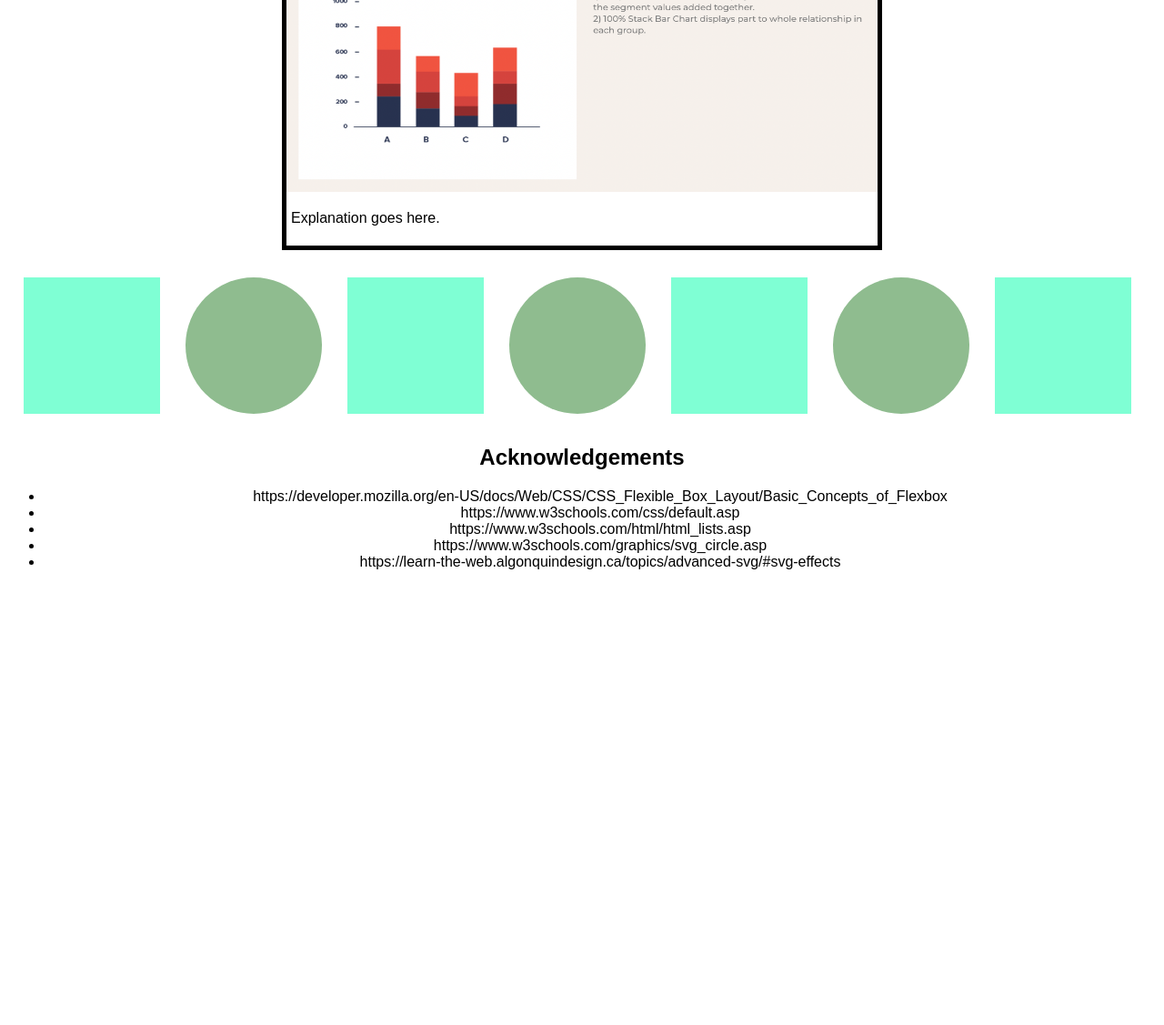
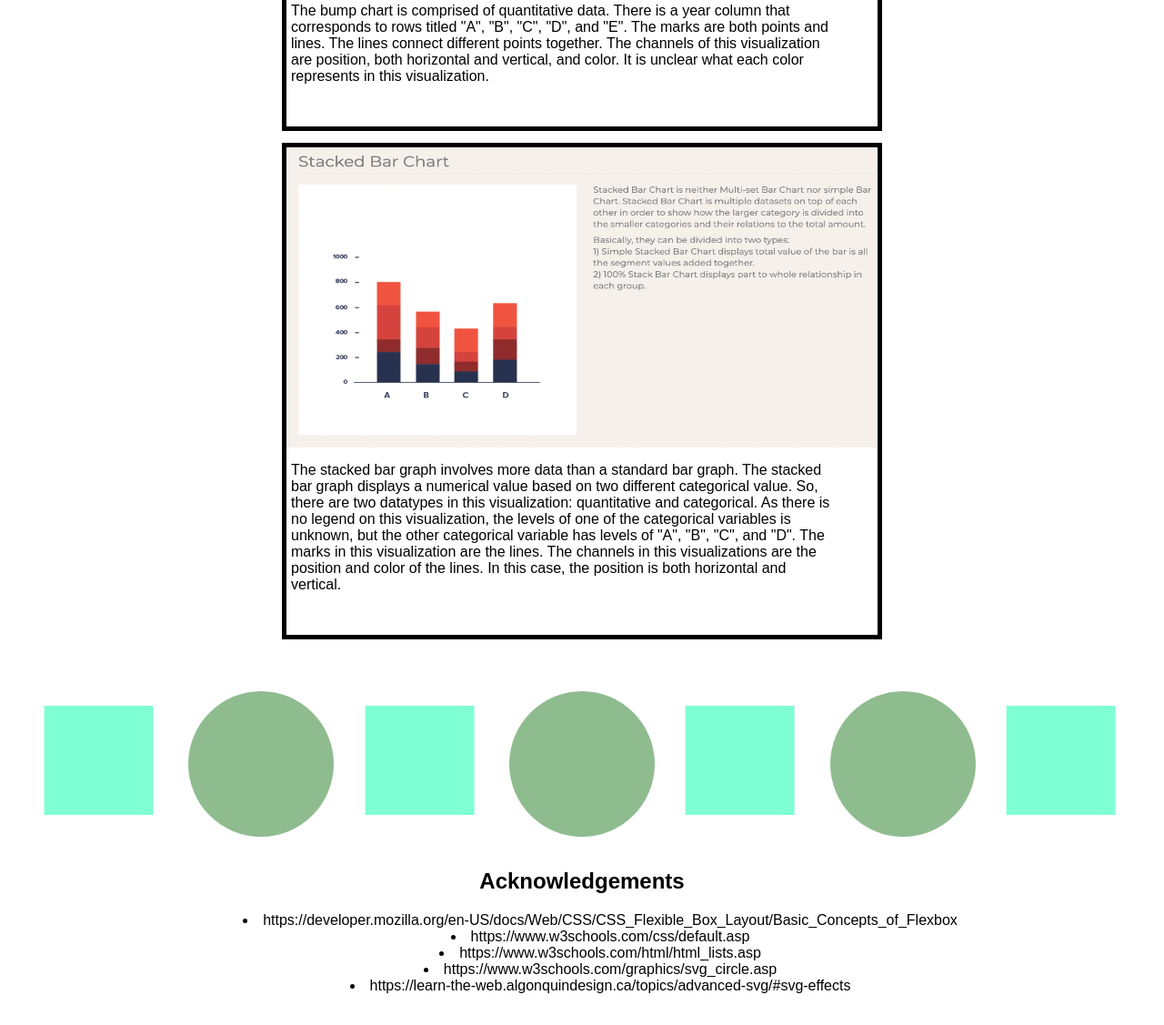
Before and after one commit to DS4200-S22/hw-03-vapid-visualizers, a plain HTML site: page index.html in a window 1280 px wide. Shown: the part 1401-2528 px from the top of the page at 91% size. Before the commit the page ends 2062 px from the top, so only its background shows below. Drawn offline with Linux system fonts and the light colour scheme.

Commit message:
fixed the shapes
now the shapes change w screen size + equally spaced

```diff
--- a/index.html
+++ b/index.html
@@ -20,70 +20,52 @@
 
     <div class="item">
         <img class="viz" src="img/mind_map.png" alt=""/>
-        <p> Explanation goes here.</p>
+        <p> The data type in this visualization is qualitative/text. In the mind map, the marks are points and lines. The lines connect the points together to make the map design. The channels are color, horizontal and vertical position, and length of the lines. There are different colors based on how far away the each point is from the main point. </p>
     </div>
 
     <div class="item">
         <img class="viz" src="img/bubble_and_pie_chart.png" alt="">
-        <p>  Explanation goes here.</p>
+        <p> This visualization is the combination of a a pie chart and a bubble chart. A bubble chart is similar to a scatterplot, however it uses size to show a third variable. The data type is quantitative.
+            In this visualization, the marks are areas, more specifically circles. The channels are horizontal and vertical position, color, and size (area). </p>
     </div>
 
     <div class="item">
         <img class="viz" src="img/bump_chart.png" alt="">
-        <p>  Explanation goes here.</p>
+        <p> The bump chart is comprised of quantitative data. There is a year column that corresponds to rows titled "A", "B", "C", "D", and "E". The marks are both points and lines. The lines connect different points together.  The channels of this visualization are position, both horizontal and vertical, and color. It is unclear what each color represents in this visualization.</p>
     </div>
 
     <div class="item">
         <img class="viz" src="img/stacked_bar_chart.png" alt="">
-        <p>  Explanation goes here.</p>
+        <p>  The stacked bar graph involves more data than a standard bar graph. The stacked bar graph displays a numerical value based on two different categorical value.  So, there are two datatypes in this visualization: quantitative and categorical. As there is no legend on this visualization, the levels of one of the categorical variables is unknown, but the other categorical variable has levels of "A", "B", "C", and "D". The marks in this visualization are the lines. The channels in this visualizations are the position and color of the lines. In this case, the position is both horizontal and vertical.</p>
     </div>
 
 </div>
+<div class="box2">
+    <svg width="160" height="160" viewBox="0 0 100 100">
+        <rect class="rec" width="75%" height="75%" x ="11" y="10"/>
+    </svg>
+    <svg width="160" height="160" viewBox="0 0 100 100">
+        <circle class="cir" cx="50%" cy="50%" r="50%"/>
+    </svg>
+    <svg width="160" height="160" viewBox="0 0 100 100">
+        <rect class="rec" width="75%" height="75%"x ="11" y="10"/>
+    </svg>
 
-<div class="box2">
+    <svg width="160" height="160" viewBox="0 0 100 100">
+        <circle class="cir" cx="50%" cy="50%" r="50%" />
+    </svg>
 
-    <div class="item2">
-        <svg width="160" height="160">
-            <rect class="rec" width="150" height="150"/>
-        </svg>
-    </div>
+    <svg width="160" height="160" viewBox="0 0 100 100">
+        <rect class="rec" width="75%" height="75%" x ="11" y="10"/>
+    </svg>
 
-    <div class="item2">
-        <svg width="160" height="160">
-            <circle class="cir" cx="75" cy="75" r="75px"/>
-        </svg>
-    </div>
+    <svg width="160" height="160" viewBox="0 0 100 100">
+        <circle class="cir" cx="50%" cy="50%" r="50%"/>
+    </svg>
 
-    <div class="item2">
-        <svg width="160" height="160">
-            <rect class="rec" width="150" height="150"/>
-        </svg>
-    </div>
-
-    <div class="item2">
-        <svg width="160" height="160">
-            <circle class="cir" cx="75" cy="75" r="75px"/>
-        </svg>
-    </div>
-
-    <div class="item2">
-        <svg width="160" height="160">
-            <rect class="rec" width="150" height="150"/>
-        </svg>
-    </div>
-
-    <div class="item2">
-        <svg width="160" height="160">
-            <circle class="cir" cx="75" cy="75" r="75px"/>
-        </svg>
-    </div>
-
-    <div class="item2">
-        <svg width="160" height="160">
-            <rect class="rec" width="150" height="150"/>
-        </svg>
-    </div>
-
+    <svg width="160" height="160" viewBox="0 0 100 100">
+        <rect class="rec" width="75%" height="75%" x ="11" y="10"/>
+    </svg>
 </div>
 
 <div class="box3">
--- a/style.css
+++ b/style.css
@@ -4,6 +4,7 @@ body {
 
 p {
     padding-left: 5px;
+    width: 600px;
 }
 
 .viz {
@@ -38,36 +39,34 @@ p {
 #ack {
     text-align: center;
 }
-
+/*container for the text/graphs*/
 .box {
     display: flex;
     flex-flow: row wrap;
     justify-content: space-evenly;
     padding-bottom: 30px;
 }
-
+/*container for the shapes*/
 .box2 {
     display: flex;
-    flex-flow: row;
-    justify-content: space-evenly;
+    justify-content:space-around;
+    align-items: baseline;
+    align-content: space-around;
+    padding: 15px;
+
 }
-
+/*container for the acknowledgments*/
 .box3 {
     padding-bottom: 10px;
+    list-style-position: inside;
 }
-
+/*graphs/text*/
 .item {
     border-style: solid;
     border-width: 5px;
-    padding-bottom: 5px;
+    margin-bottom: 1%;
+    display: flex;
+    flex-flow: column wrap;
+    justify-content: space-evenly;
+    padding-bottom: 30px;
 }
-
-.item2 {
-    flex-shrink: 5;
-}
-
-/*
-  TODO:
-  1. Need to get flex-shrink to work
-  2. Need to add space between top two graph boxes and bottom two graph boxes
-*/
```
Also changed, not shown: 1 other file.
